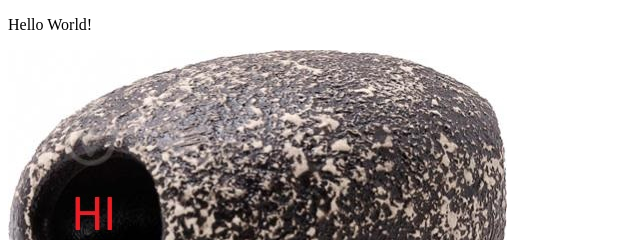
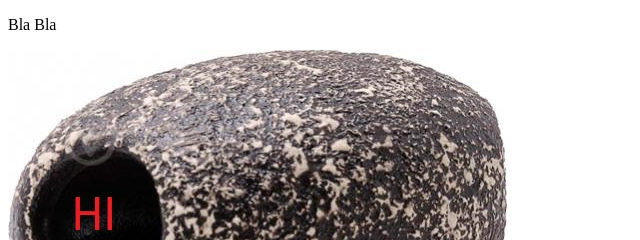
Before and after one commit to andrianholovchak/html, a plain HTML site: page index.html in a window 1280 px wide. Shown: the top 240 px of the page, 0-640 px from the left. Drawn offline with Linux system fonts and the light colour scheme.

```diff
--- a/index.html
+++ b/index.html
@@ -7,7 +7,7 @@
     <title>Document</title>
 </head>
 <body>
-    <p>Hello World!</p>
+    <p>Bla Bla</p>
     <img src="img/grumpy.jpeg" alt="grumpy"
 </body>
 </html>
```
